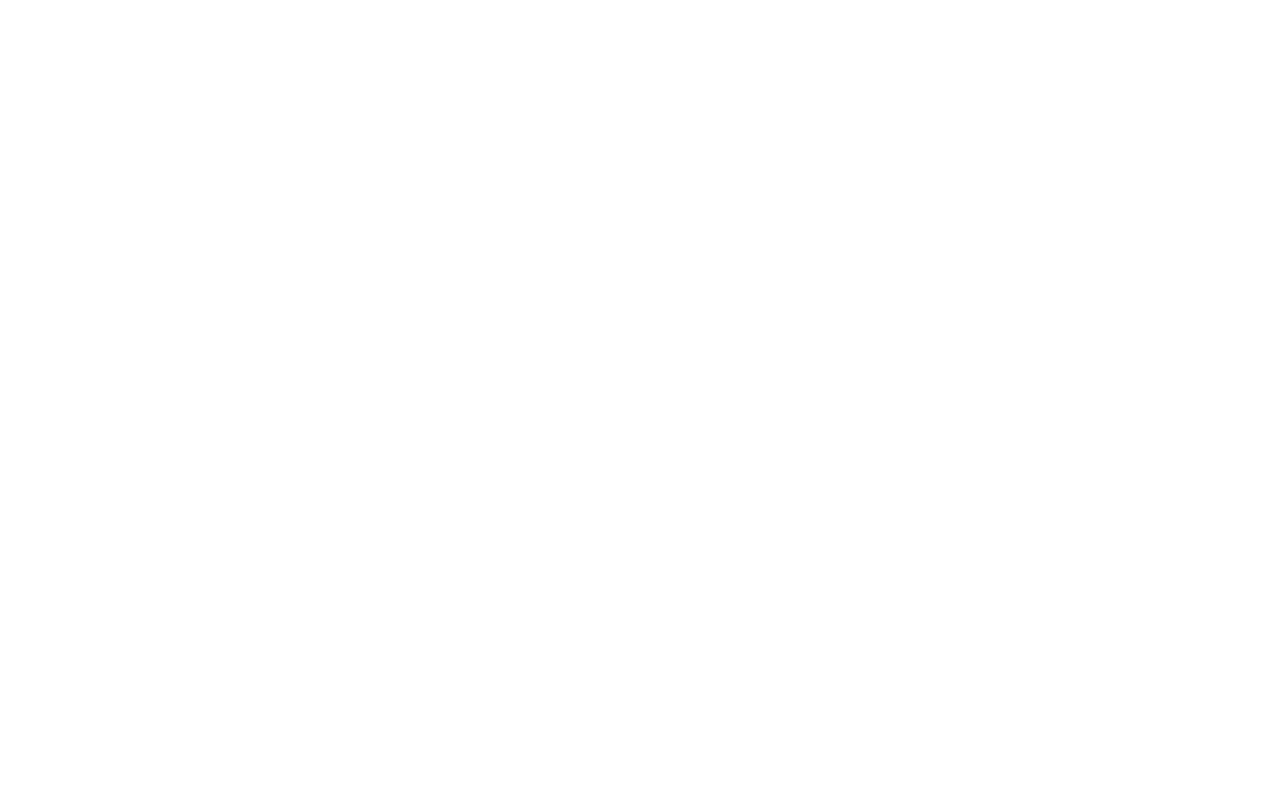
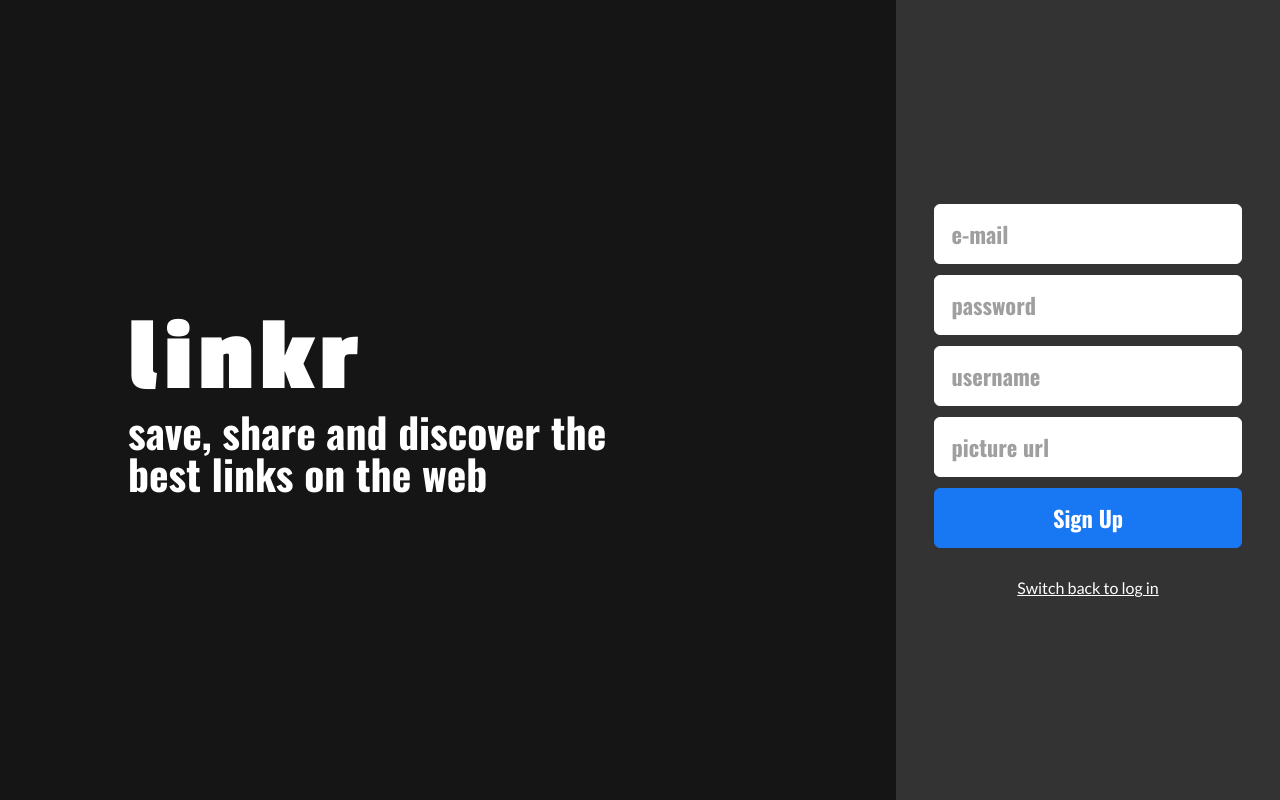
Before and after one commit to lucaslafere/linkr-front, a React (Create React App) app: page /sign-up in a window 1280 px wide. Before the commit this address had no page. Built offline with nearby package versions, Linux system fonts and the light colour scheme.

Commit message:
feat: added signup screen

```diff
--- a/src/App.js
+++ b/src/App.js
@@ -2,7 +2,8 @@
 import { useState } from "react";
 import TokenContext from "./Contexts/TokenContext";
 import UserContext from "./Contexts/UserContext";
-import LoginScreen from "./Components/LoginScreen.js";
+import LoginScreen from "./Components/LoginScreen";
+import SignUpScreen from "./Components/SignUpScreen";
 
 export default function App() {
   const [token, setToken] = useState("");
@@ -18,8 +19,9 @@
       <UserContext.Provider value={{ userData, setUserData }}>
         <BrowserRouter>
           <Routes>
+            {/* Need to refactor Login and SignUp screens to style.js */}
             <Route path="/" element={<LoginScreen />} />
-            {/* <Route path="/sign-up" element={<SignUpScreen />} /> */}
+            <Route path="/sign-up" element={<SignUpScreen />} />
           </Routes>
         </BrowserRouter>
       </UserContext.Provider>
--- a/src/Components/LoginScreen.js
+++ b/src/Components/LoginScreen.js
@@ -44,7 +44,7 @@
         setDisabled(false);
         setLoading(false);
         setErrorText(
-          "Não foi possível logar. Verifique seus dados e tente novamente, ou crie uma nova conta"
+          "Could not login. Please verify the input fields and try again, or create a new account."
         );
         setError(true);
       });
@@ -54,8 +54,8 @@
     if (error) {
       return (
         <ContainerModal onClick={() => setError(false)}>
-          <h5>Houve um erro: {errorText}</h5>
-          <h5>Clique em qualquer lugar da caixa para fechar esse pop-up</h5>
+          <h5>There was an error: {errorText}</h5>
+          <h5>Click anywhere on this box to close it</h5>
         </ContainerModal>
       );
     }
@@ -93,7 +93,7 @@
               {loading ? (
                 <ThreeDots color="#fff" height={80} width={80} />
               ) : (
-                "Login"
+                "Log In"
               )}
             </Button>
           </Form>
@@ -106,7 +106,20 @@
   );
 }
 
-const ContainerModal = styled.div``;
+const ContainerModal = styled.div`
+display: flex;
+flex-direction: column;
+align-items: center;
+justify-content: center;
+width: 90%;
+height: 50%;
+background-color: #1877f2;
+border-radius: 12px;
+z-index: 1;
+position: fixed;
+top: 25vh;
+left: 5vw;
+`;
 const Container = styled.div`
   width: 100vw;
   height: 100vh;
@@ -128,7 +141,7 @@
     font-family: "Passion One";
     font-style: normal;
     font-weight: 700;
-    font-size: 106px;
+    font-size: 6.6rem;
     letter-spacing: 0.05em;
     color: #ffffff;
   }
@@ -138,7 +151,7 @@
     font-style: normal;
     font-weight: 700;
     color: #ffffff;
-    font-size: 43px;
+    font-size: 2.6rem;
     width: 80%;
   }
 `;
@@ -177,7 +190,6 @@
   font-weight: 700;
   font-size: 1.4rem;
   line-height: 60px;
-  /* vertical-align: middle; */
   color: #000000;
 
   ::placeholder {
@@ -186,7 +198,6 @@
     font-style: normal;
     font-weight: 700;
     font-size: 1.4rem;
-    /* vertical-align: middle; */
   }
 `;
 const Button = styled.button`
@@ -195,15 +206,18 @@
   justify-content: center;
   width: 80%;
   height: 60px;
+
   border-radius: 6px;
   border: 1px solid #1877f2;
   background-color: #1877f2;
   padding: 1rem;
   opacity: ${(props) => (props.disabled ? 0.7 : 1)};
+
   font-family: "Oswald";
   font-style: normal;
   font-weight: 700;
   font-size: 1.4rem;
+  line-height: 60px;
 
   color: #ffffff;
 `;
@@ -216,3 +230,5 @@
 
   color: #ffffff;
 `;
+
+export {ContainerModal, Container, LeftContainer, RightContainer, Form, Input, Button, TextLink}
--- a/src/Components/SignUpScreen.js
+++ b/src/Components/SignUpScreen.js
@@ -1,8 +1,141 @@
-import styled from 'styled-components';
-import axios from 'axios';
-import { useState } from 'react';
-import { Link, useNavigate } from 'react-router-dom';
+import axios from "axios";
+import { useState } from "react";
+import { Link, useNavigate } from "react-router-dom";
+import { ThreeDots } from "react-loader-spinner";
+import {
+  ContainerModal,
+  Container,
+  LeftContainer,
+  RightContainer,
+  Form,
+  Input,
+  Button,
+  TextLink,
+} from "./LoginScreen";
 
-export default function SignUpScreen () {
+export default function SignUpScreen() {
+  const [disabled, setDisabled] = useState(false);
+  const [loading, setLoading] = useState(false);
+  const [error, setError] = useState(false);
+  const [errorText, setErrorText] = useState("");
+  const [email, setEmail] = useState("");
+  const [password, setPassword] = useState("");
+  const [username, setUsername] = useState("");
+  const [profilePhoto, setProfilePhoto] = useState("");
+  const URL = "localhost:4000/sign-up";
+  const navigate = useNavigate();
 
+  const body = {
+    email,
+    password,
+    username,
+    profilePhoto,
+  };
+  function signUp(event) {
+    event.preventDefault();
+    setDisabled(true);
+    setLoading(true);
+    signUpSchema();
+  }
+  function signUpSchema() {
+    if (username.length < 1) {
+      setDisabled(false);
+      setLoading(false);
+      setErrorText("the field 'username' must be filled");
+      setError(true);
+      return;
+    }
+    if (email.length < 1) {
+      setDisabled(false);
+      setLoading(false);
+      setErrorText("the field 'e-mail' must be filled");
+      setError(true);
+      return;
+    } else {
+      axios
+        .post(URL, body)
+        .then(() => {
+          setLoading(false);
+          navigate("/");
+        })
+        .catch((err) => {
+          setLoading(false);
+          setDisabled(false);
+          setErrorText(
+            "Account could not be created, there was an error in the server"
+          );
+          setError(true);
+        });
+    }
+  }
+  function openModal() {
+    if (error) {
+      return (
+        <ContainerModal onClick={() => setError(false)}>
+          <h5>There was an error: {errorText}</h5>
+          <h5>Click anywhere on this box to close it</h5>
+        </ContainerModal>
+      );
+    }
+  }
+
+  const openError = openModal();
+
+  return (
+    <>
+      {error ? openError : null}
+      <Container error={error}>
+        <LeftContainer>
+          <h1>linkr</h1>
+          <h2>save, share and discover the best links on the web</h2>
+        </LeftContainer>
+        <RightContainer>
+          <Form onSubmit={signUp}>
+            <Input
+              placeholder="e-mail"
+              type="email"
+              autoComplete="email"
+              disabled={disabled}
+              value={email}
+              onChange={(e) => setEmail(e.target.value)}
+            />
+            <Input
+              placeholder="password"
+              type="password"
+              autoComplete="new-password"
+              disabled={disabled}
+              value={password}
+              onChange={(e) => setPassword(e.target.value)}
+            />
+            <Input
+              placeholder="username"
+              type="text"
+              autoComplete="off"
+              disabled={disabled}
+              value={username}
+              onChange={(e) => setUsername(e.target.value)}
+            />
+            <Input
+              placeholder="picture url"
+              type="text"
+              autoComplete="off"
+              disabled={disabled}
+              value={profilePhoto}
+              onChange={(e) => setProfilePhoto(e.target.value)}
+            />
+            <Button disabled={disabled} type="submit">
+              {loading ? (
+                <ThreeDots color="#fff" height={80} width={80} />
+              ) : (
+                "Sign Up"
+              )}
+            </Button>
+          </Form>
+          <Link to={"/"}>
+            <TextLink>Switch back to log in</TextLink>
+          </Link>
+        </RightContainer>
+      </Container>
+    </>
+  );
 }
```
